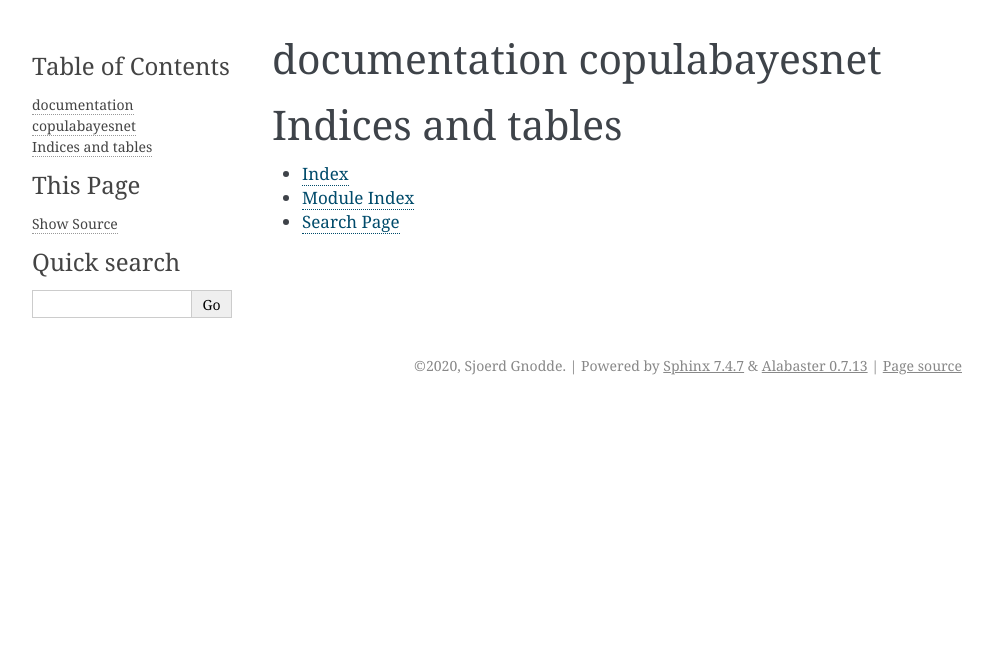
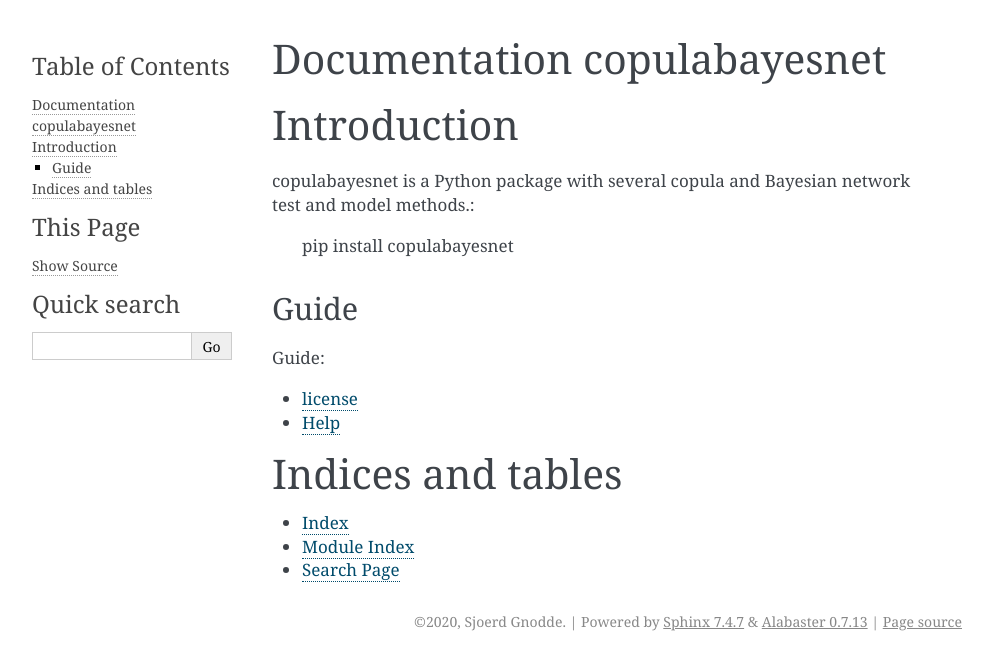
Before and after one commit to SjoerdGn/copulabayesnet, a Sphinx documentation site: the page built from docs/index.rst, in a window 1280 px wide. Shown: the top 670 px of the page, without its empty margins (148-1141 px from the left). Built offline with Sphinx 7.4.7, drawn with Linux system fonts in a browser that asks for light colours.

Commit message:
Small work on the layout

```diff
--- /dev/null
+++ b/docs/help.rst
@@ -0,0 +1,4 @@
+Help
+====
+
+Go to https://github.com/SjoerdGn/copulabayesnet
--- a/docs/index.rst
+++ b/docs/index.rst
@@ -1,9 +1,22 @@
-documentation copulabayesnet
+Documentation copulabayesnet
 ==========================================
+
+Introduction
+============
+copulabayesnet is a Python package with several copula and Bayesian network test and model methods.:
+
+    pip install copulabayesnet
+
+
+Guide
+^^^^^
 
 .. toctree::
    :maxdepth: 2
-   :caption: Contents:
+   :caption: Guide:
+
+   license
+   help
 
 
 
```
Also changed, not shown: docs/license.rst (added, +25 -0 lines).
